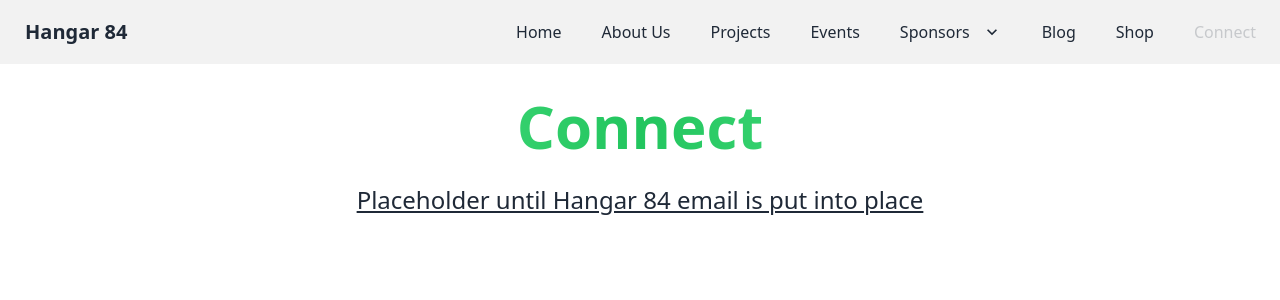
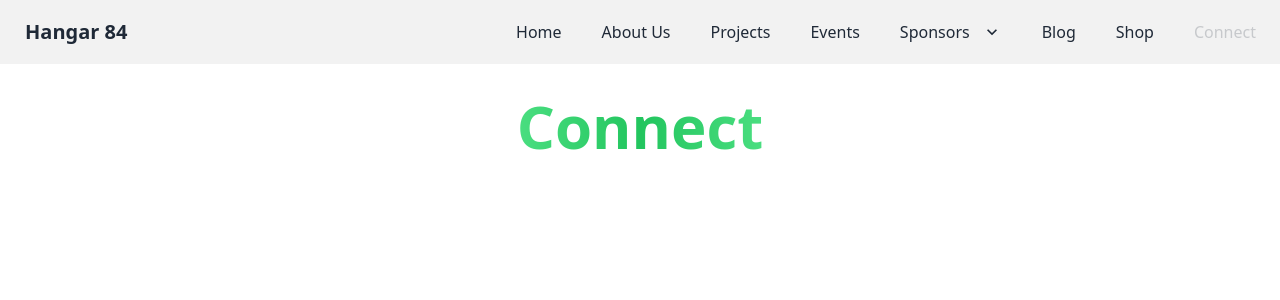
Before and after one commit to ZavionCyboron/hangar84.org, a SvelteKit app: page /connect in a window 1280 px wide. Shown: the top 300 px of the page. Built offline with nearby package versions, Linux system fonts and the light colour scheme.

Commit message:
fix: remove temporary email

```diff
--- a/src/routes/connect/+page.svelte
+++ b/src/routes/connect/+page.svelte
@@ -11,8 +11,9 @@
         <h1 class="pb-3 text-6xl font-bold bg-gradient-to-r from-green-400 via-green-500 to-green-400 inline-block text-transparent bg-clip-text">
             Connect
         </h1>
+        <!-- TODO: put all contact information for Hangar 84 below. -->
         <div>
-            <a href="https://mail.google.com/mail/u/0/#inbox?compose=GTvVlcRzBWSWnTtzKrHcQWQhvttNRbCDTXcPKGvvFjkvRVjxrGvcKKNbLZDKTBqNPBbShqLnZgflZ"><u class="text-2xl">Placeholder until Hangar 84 email is put into place</u></a>
+            <a href=""><u></u></a>
         </div>
     </div>
 </div>
```
